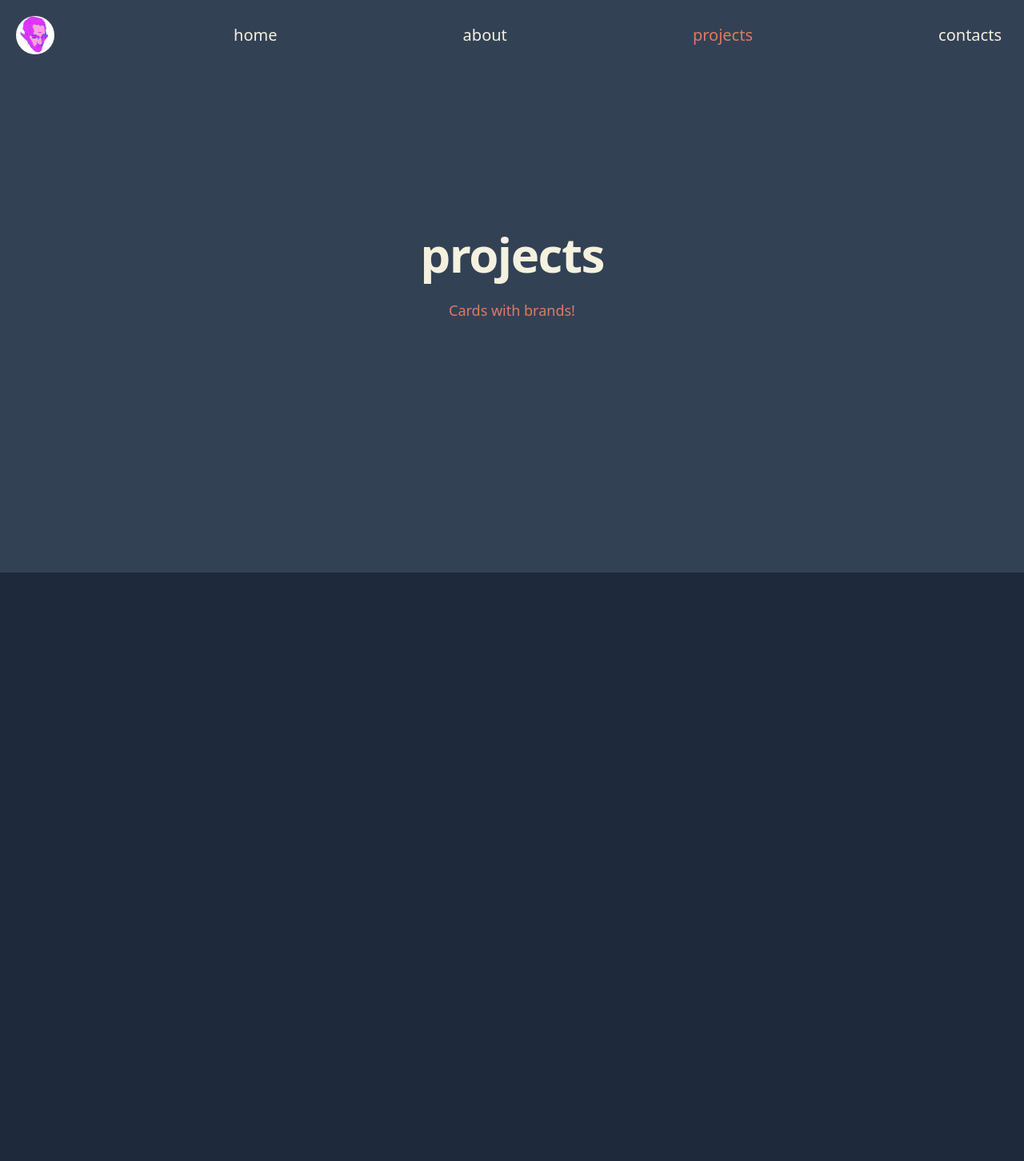
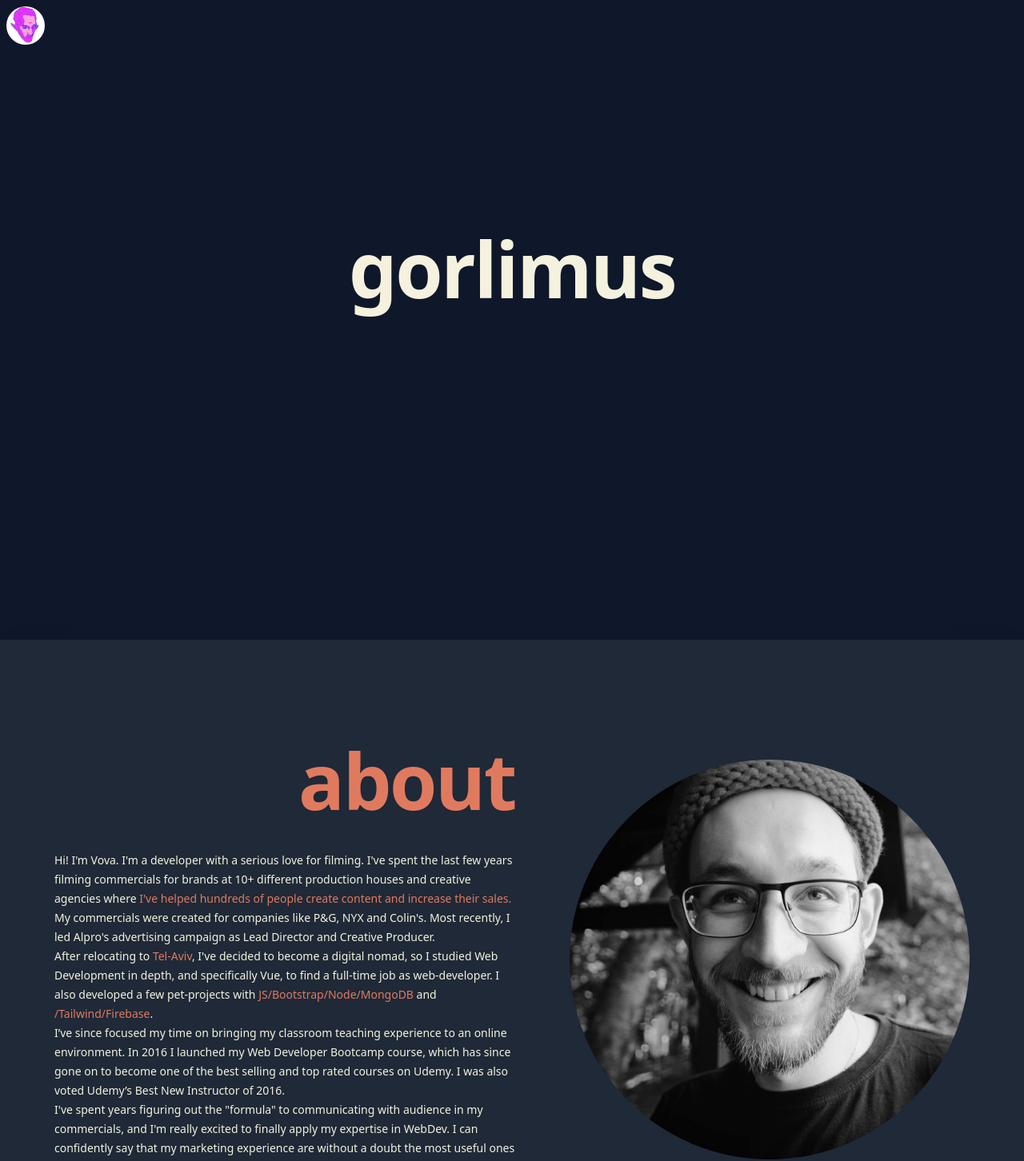
Before and after one commit to gorlimus/gorlimus, a Vue app: page /#/projects in a window 1280 px wide. Shown: the top 1452 px of the page at 80% size. Before the commit the page ends 800 px from the top, so only its background shows below. Built offline with nearby package versions, Linux system fonts and the light colour scheme.

Commit message:
keep on adding basic styles

```diff
--- a/src/App.vue
+++ b/src/App.vue
@@ -1,22 +1,30 @@
 <template>
   <app-header />
-  <router-view />
+  <home-view />
+  <about-view />
+  <projects-view />
+  <contacts-view />
 </template>
 <script>
-// import HomeView from "@/views/HomeView.vue";
-// import AboutView from "@/views/AboutView.vue";
-// import ProjectsView from "@/views/ProjectsView.vue";
-// import ContactsView from "@/views/ContactsView.vue";
+import HomeView from "@/views/HomeView.vue";
+import AboutView from "@/views/AboutView.vue";
+import ProjectsView from "@/views/ProjectsView.vue";
+import ContactsView from "@/views/ContactsView.vue";
 import AppHeader from "@/components/AppHeader.vue";
 
 export default {
   name: "app",
   components: {
     AppHeader,
-    // HomeView,
-    // AboutView,
-    // ProjectsView,
-    // ContactsView,
+    HomeView,
+    AboutView,
+    ProjectsView,
+    ContactsView,
+  },
+  methods: {
+    toggleClass() {
+      this.isActive = !this.isActive;
+    },
   },
 };
 </script>
--- a/src/components/AppHeader.vue
+++ b/src/components/AppHeader.vue
@@ -1,35 +1,38 @@
 <template>
-  <header class="fixed w-full py-5 px-5 bg-transparent">
-    <nav class="flex items-center justify-between text-xl">
+  <header
+    class="fixed flex w-full bg-transparent"
+    :class="[isActive ? 'w-fit' : 'w-full']"
+  >
+    <nav class="flex w-full justify-between">
       <img
-        class="object-cover h-12 w-12 rounded-full"
+        class="flex object-cover h-12 w-12 m-2 rounded-full"
         src="@/assets/images/avatar.jpg"
         alt="Your Company"
+        @click="toggleClass"
       />
       <!-- logo -->
-      <router-link class="px-2 text-primary rounded-full" :to="{ name: 'home' }"
-        >home</router-link
+      <div
+        class="flex w-full justify-around items-center text-xl rounded-full"
+        :class="[isActive ? 'hidden' : '']"
       >
-      <router-link
-        class="px-2 text-primary rounded-full"
-        :to="{ name: 'about' }"
-        >about</router-link
-      >
-      <router-link
-        class="px-2 text-primary rounded-full"
-        :to="{ name: 'projects' }"
-        >projects</router-link
-      >
-      <router-link
-        class="px-2 text-primary rounded-full"
-        :to="{ name: 'contacts' }"
-        >contacts</router-link
-      >
+        <a class="px-2 text-primary rounded-full" href="#home">home</a>
+        <a class="px-2 text-primary rounded-full" href="#about">about</a>
+        <a class="px-2 text-primary rounded-full" href="#projects">projects</a>
+        <a class="px-2 text-primary rounded-full" href="#contacts">contacts</a>
+      </div>
     </nav>
   </header>
 </template>
 <script>
 export default {
   name: "AppHeader",
+  data: function () {
+    return { isActive: true };
+  },
+  methods: {
+    toggleClass() {
+      this.isActive = !this.isActive;
+    },
+  },
 };
 </script>
--- a/src/views/AboutView.vue
+++ b/src/views/AboutView.vue
@@ -1,7 +1,7 @@
 <template>
-  <main>
+  <main id="about">
     <div
-      class="flex max-h-screen items-center justify-evenly py-24 bg-gray-800 shadow-2xl"
+      class="flex w-full h-screen items-center justify-evenly py-24 bg-gray-800 shadow-2xl"
     >
       <div class="max-w-xl text-left">
         <h2
@@ -16,7 +16,7 @@
           <span>
             I've helped hundreds of people create content and increase their
             sales. </span
-          >My commercials we created for companies like P&G, NYX and Colin's.
+          >My commercials were created for companies like P&G, NYX and Colin's.
           Most recently, I led Alpro's advertising campaign as Lead Director and
           Creative Producer.
           <br />
@@ -42,8 +42,8 @@
         <img
           class="rounded-full"
           src="@/assets/images/me.jpeg"
-          width="400"
-          height="400"
+          width="500"
+          height="500"
         />
       </div>
     </div>
--- a/src/views/ContactsView.vue
+++ b/src/views/ContactsView.vue
@@ -1,7 +1,10 @@
 <template>
+  <main id="contacts">
     <div class="w-full h-screen bg-gray-600">
       <div class="flex justify-center items-center py-64">
-      <h1 class="text-4xl font-bold tracking-tight text-primary">thank you</h1>
+        <h1 class="text-4xl font-bold tracking-tight text-primary">
+          thank you
+        </h1>
       </div>
       <div class="flex justify-evenly items-end">
         <a
@@ -26,6 +29,7 @@
         /></a>
       </div>
     </div>
+  </main>
 </template>
 <script>
 export default {
--- a/src/views/HomeView.vue
+++ b/src/views/HomeView.vue
@@ -1,9 +1,8 @@
 <template>
-  <main>
-    <div class="mx-auto py-72 bg-slate-900">
+  <main id="home">
+    <div class="w-full h-screen py-72 bg-slate-900">
       <div class="text-center">
         <h1 class="text-8xl font-bold tracking-tight text-primary">gorlimus</h1>
-        <p class="my-6 text-lg leading-8 text-secondary">This is main page!</p>
       </div>
     </div>
   </main>
--- a/src/views/ProjectsView.vue
+++ b/src/views/ProjectsView.vue
@@ -1,11 +1,69 @@
 <template>
-  <main>
-    <div class="mx-auto py-72 bg-slate-700">
-      <div class="text-center">
-        <h1 class="text-4xl font-bold tracking-tight text-primary sm:text-6xl">
-          projects
-        </h1>
-        <p class="my-6 text-lg leading-8 text-secondary">Cards with brands!</p>
+  <main id="projects">
+    <div
+      class="flex flex-col items-center w-full h-screen bg-slate-700"
+      :class="[
+        isActive
+          ? 'justify-start py-12 gap-10 text-secondary'
+          : 'justify-center text-primary ',
+      ]"
+    >
+      <button class="" @click.prevent="toggleClass">
+        <h1 class="text-4xl font-bold tracking-tight sm:text-6xl">projects</h1>
+      </button>
+      <div
+        v-if="isActive"
+        class="flex flex-row w-5/6 h-5/6 justify-around gap-10"
+      >
+        <div class="flex flex-col items-center rounded-3xl bg-slate-500">
+          <h5 class="p-4 text-3xl text-center font-bold">Music Project</h5>
+          <p class="px-12 text-primary">
+            Lorem ipsum dolor sit amet, consectetur adipisicing elit. Error
+            alias, possimus eos perspiciatis praesentium maiores necessitatibus
+            illo quis deserunt nisi cumque nesciunt repudiandae, iure totam
+            ullam maxime, reiciendis corporis nemo. Saepe consequuntur quos
+            aspernatur autem esse mollitia eius? Et corrupti quisquam nobis ut
+            vel similique quam earum sapiente cumque repellendus, unde aperiam
+            assumenda quasi laborum illum exercitationem. Reiciendis, distinctio
+            sed?
+          </p>
+          <ul
+            class="grid py-16 gap-y-4 gap-x-20 grid-cols-3 grid-rows-3 text-center"
+          >
+            <li>vue3</li>
+            <li>tailwind</li>
+            <li>firebase</li>
+            <li>pinia</li>
+            <li>vroutes</li>
+            <li>i18n</li>
+            <li>PWA</li>
+            <li>VERCEL</li>
+            <li>Vitest</li>
+          </ul>
+        </div>
+        <div class="flex flex-col items-center rounded-3xl bg-slate-500">
+          <h5 class="p-4 text-3xl text-center font-bold">YelpCamp Project</h5>
+          <p class="px-12 text-primary">
+            Lorem ipsum dolor sit amet, consectetur adipisicing elit. Error
+            alias, possimus eos perspiciatis praesentium maiores necessitatibus
+            illo quis deserunt nisi cumque nesciunt repudiandae, iure totam
+            ullam maxime, reiciendis corporis nemo. Saepe consequuntur quos
+            aspernatur autem esse mollitia eius? Et corrupti quisquam nobis ut
+            vel similique quam earum sapiente cumque repellendus, unde aperiam
+            assumenda quasi laborum illum exercitationem. Reiciendis, distinctio
+            sed?
+          </p>
+          <ul
+            class="grid py-16 gap-y-4 gap-x-20 grid-cols-3 grid-rows-2 text-center"
+          >
+            <li>HTML</li>
+            <li>CSS</li>
+            <li>JS</li>
+            <li>NODE</li>
+            <li>MONGO</li>
+            <li>restfulapi</li>
+          </ul>
+        </div>
       </div>
     </div>
   </main>
@@ -14,5 +72,13 @@
 <script>
 export default {
   name: "ProjectsView",
+  data: function () {
+    return { isActive: false };
+  },
+  methods: {
+    toggleClass() {
+      this.isActive = !this.isActive;
+    },
+  },
 };
 </script>
```
Lines whose indentation alone changed are shown as unchanged.
